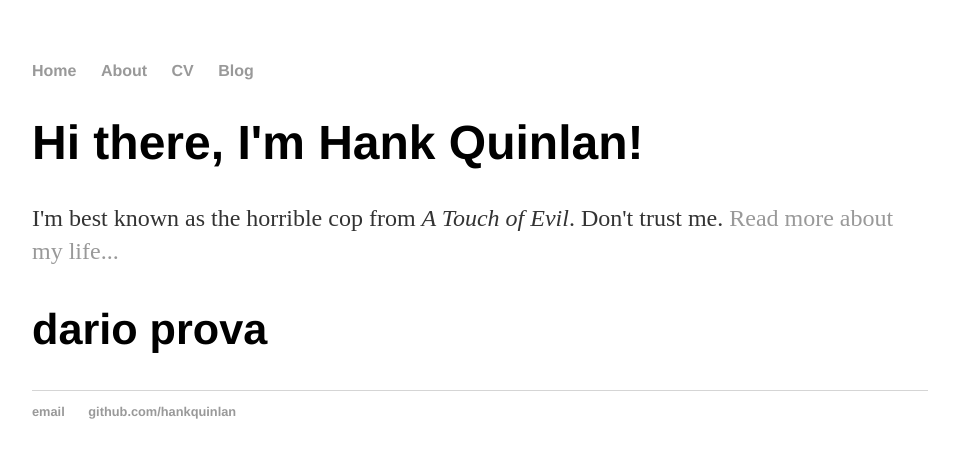
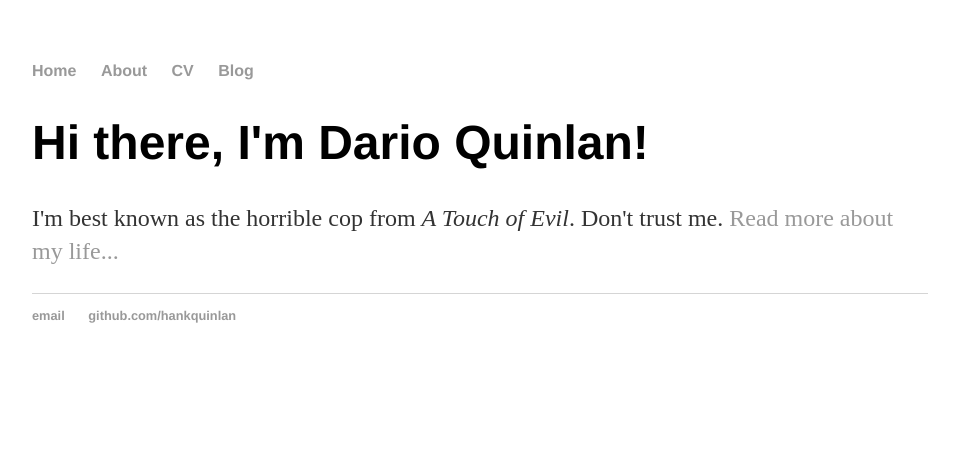
Before and after one commit to marc-art/marc-art.github.io, a Jekyll site: the page built from index.html, in a window 1280 px wide. Shown: the top 458 px of the page, without its empty margins (160-1119 px from the left). Built offline with Jekyll 4.4.1, drawn with Linux system fonts in a browser that asks for light colours.

Commit message:
Update index.html

```diff
--- a/index.html
+++ b/index.html
@@ -4,7 +4,7 @@ title: Hank Quinlan, Horrible Cop
 ---
 
 		<div class="blurb">
-			<h1>Hi there, I'm Hank Quinlan!</h1>
+			<h1>Hi there, I'm Dario Quinlan!</h1>
 			<p>I'm best known as the horrible cop from <em>A Touch of Evil</em>. Don't trust me. <a href="/about">Read more about my life...</a></p>
-			<h2>dario prova</h2>
+
 		</div>
```
